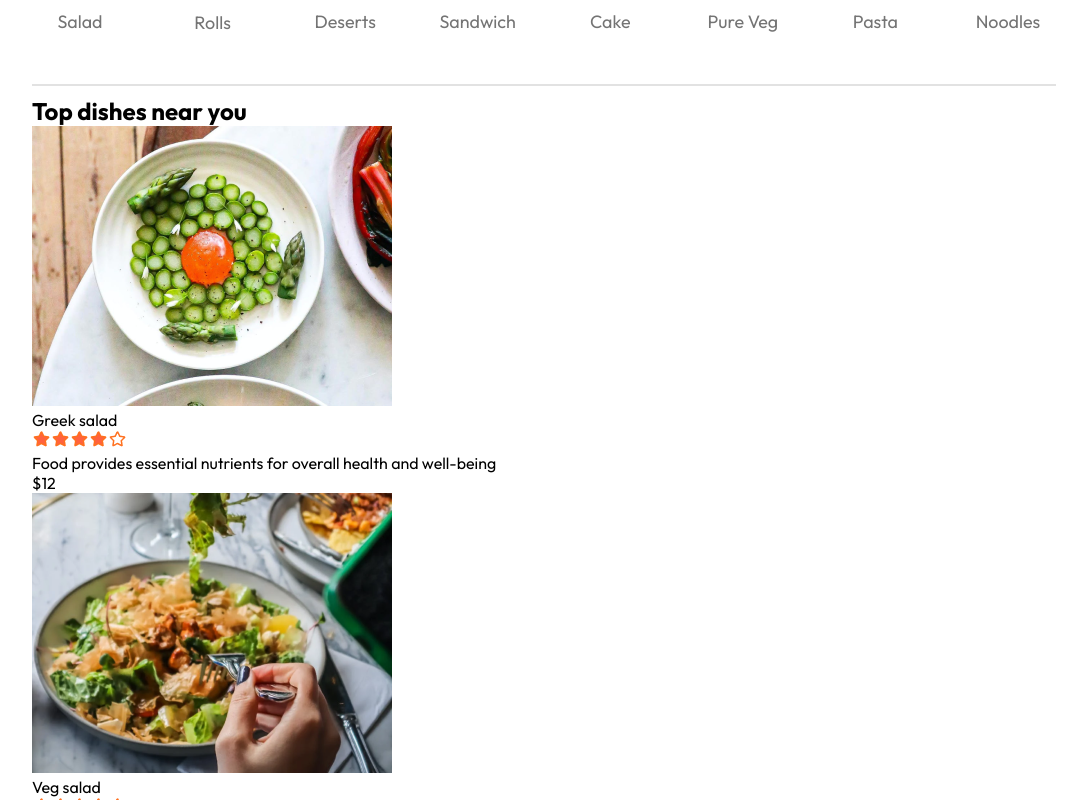
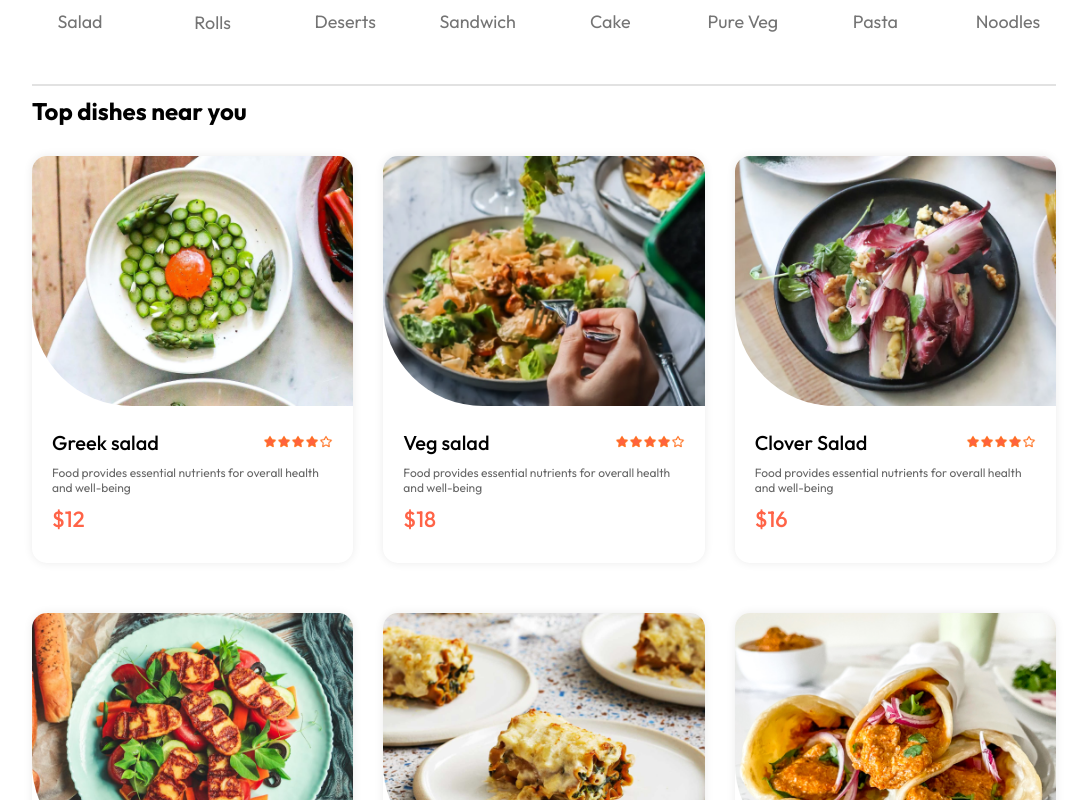
Before and after one commit to kaz123456789/Food-Delivery, a React (Vite) app in the folder Frontend/: page / in a window 1280 px wide. Shown: the part 820-1620 px from the top of the page, without its empty margins (96-1183 px from the left). Built offline with nearby package versions, Linux system fonts and the light colour scheme.

Commit message:
food items alignment

```diff
--- a/Frontend/src/components/FoodDisplay/FoodDisplay.css
+++ b/Frontend/src/components/FoodDisplay/FoodDisplay.css
@@ -0,0 +1,16 @@
+.food_display{
+    margin-top: 30px;
+}
+
+.food_display h2{
+    font-size: max(2vw,24px);
+    font-weight: 600;
+}
+
+.food-display-list{
+    display: grid;
+    grid-template-columns: repeat(auto-fill,minmax(240px,1fr));
+    margin-top: 30px;
+    gap: 30px;
+    row-gap: 50px;
+}
--- a/Frontend/src/components/FoodItem/FoodItem.css
+++ b/Frontend/src/components/FoodItem/FoodItem.css
@@ -0,0 +1,45 @@
+.food-item{
+    width: 100%;
+    margin: auto;
+    border-radius: 15px;
+    box-shadow: 0px 0px 10px #00000015;
+    transition: 0.3s;
+    animation: fadeIn 1s;
+}
+
+.food-item-image{
+    width: 100%;
+    border-radius: 15px 15px 0px 100px;
+}
+
+.food-item-info{
+    padding: 20px;
+}
+
+.food-item-name-rating{
+    display: flex;
+    justify-content: space-between;
+    align-items: center;
+    margin-bottom: 10px;
+}
+
+.food-item-name-rating p{
+    font-size: 20px;
+    font-weight: 500;
+}
+
+.food-item-name-rating img{
+    width: 70px;
+}
+
+.food-item-desc{
+    color: #676767;
+    font-size: 12px;
+}
+
+.food-item-price{
+    color: tomato;
+    font-size: 22px;
+    font-weight: 500;
+    margin: 10px 0px;
+}
--- a/Frontend/src/components/FoodItem/FoodItem.jsx
+++ b/Frontend/src/components/FoodItem/FoodItem.jsx
@@ -13,9 +13,10 @@ const FoodItem = ({id,name,price,description,image}) => {
             <p>{name}</p>
             <img src={assets.rating_starts} alt="" />
         </div>
+        <p className="food-item-desc">{description}</p>
+        <p className="food-item-price">${price}</p>
       </div>
-      <p className="food-item-desc">{description}</p>
-      <p className="food-item-price">${price}</p>
+
     </div>
   )
 }
```
